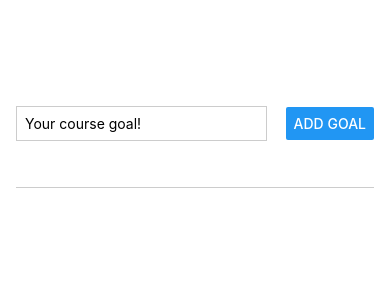
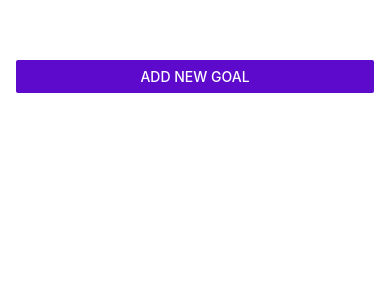
Before and after one commit to Keitaro51/react-native-tutorial, a React Native app: screen / in a window 390 px wide. Shown: the top 300 px of the page. Built offline with nearby package versions, Linux system fonts and the light colour scheme.

Commit message:
transform goalInput into a modal and restyle

```diff
--- a/App.js
+++ b/App.js
@@ -1,17 +1,31 @@
 import {useState} from 'react'
-import {StyleSheet, View, ScrollView, FlatList} from 'react-native'
+import {StyleSheet, View, ScrollView, FlatList, Button} from 'react-native'
 
 import GoalItem from './components/GoalItem'
 import GoalInput from './components/GoalInput'
 
 export default function App() {
+  const [modalIsVisible, setModalIsVisible] = useState(false)
   const [courseGoals, setCourseGoals] = useState([])
+
+  // const startAddGoalHandler = () => {
+  //   setModalIsVisible(true)
+  // }
+
+  // const endAddGoalHandler = () => {
+  //   setModalIsVisible(false)
+  // }
+
+  const toggleModalHandler = () => {
+    setModalIsVisible(!modalIsVisible)
+  }
 
   const addGoalHandler = (enterGoalText) => {
     setCourseGoals((currentCourseGoals) => [
       ...currentCourseGoals,
       {text: enterGoalText, id: Math.random().toString()},
     ])
+    toggleModalHandler()
   }
 
   const deleteGoalHandler = (itemId) => {
@@ -22,7 +36,16 @@ export default function App() {
 
   return (
     <View style={styles.appContainer}>
-      <GoalInput onAddGoal={addGoalHandler} />
+      <Button
+        title="Add new Goal"
+        color="#5e0acc"
+        onPress={toggleModalHandler}
+      />
+      <GoalInput
+        onAddGoal={addGoalHandler}
+        showModal={modalIsVisible}
+        onCancel={toggleModalHandler}
+      />
       <View style={styles.goalsContainer}>
         {/*scrollview component not recommanded for dynamic/long lists. Prefer flatlist coponent for lazy loading behaviour*/}
         {/* <ScrollView>
--- a/components/GoalInput.jsx
+++ b/components/GoalInput.jsx
@@ -1,7 +1,7 @@
 import {useState} from 'react'
-import {View, TextInput, StyleSheet, Button} from 'react-native'
+import {View, TextInput, StyleSheet, Button, Modal} from 'react-native'
 
-const GoalInput = ({onAddGoal}) => {
+const GoalInput = ({onAddGoal, showModal, onCancel}) => {
   const [enterGoalText, setEnterGoalText] = useState('')
 
   const goalInputHandler = (enteredText) => {
@@ -14,6 +14,7 @@ const GoalInput = ({onAddGoal}) => {
   }
 
   return (
+    <Modal visible={showModal} animationType="slide">
       <View style={styles.inputContainer}>
         <TextInput
           style={styles.textInput}
@@ -21,8 +22,16 @@ const GoalInput = ({onAddGoal}) => {
           onChangeText={goalInputHandler}
           value={enterGoalText}
         />
+        <View style={styles.buttonContainer}>
+          <View style={styles.button}>
             <Button title="Add Goal" onPress={addGoalHandler} />
           </View>
+          <View style={styles.button}>
+            <Button title="Cancel" onPress={onCancel} />
+          </View>
+        </View>
+      </View>
+    </Modal>
   )
 }
 
@@ -31,18 +40,25 @@ export default GoalInput
 const styles = StyleSheet.create({
   inputContainer: {
     flex: 1,
-    flexDirection: 'row',
-    justifyContent: 'space-between',
+    justifyContent: 'center',
     alignItems: 'center',
     marginBottom: 24,
     borderBottomWidth: 1,
     borderBottomColor: '#CCC',
+    padding: 16,
   },
   textInput: {
     borderWidth: 1,
     borderColor: '#CCC',
-    width: '70%',
-    marginRight: 8,
+    width: '100%',
     padding: 8,
   },
+  buttonContainer: {
+    flexDirection: 'row',
+    marginTop: 16,
+  },
+  button: {
+    width: 100,
+    marginHorizontal: 8,
+  },
 })
```
Lines whose indentation alone changed are shown as unchanged.
